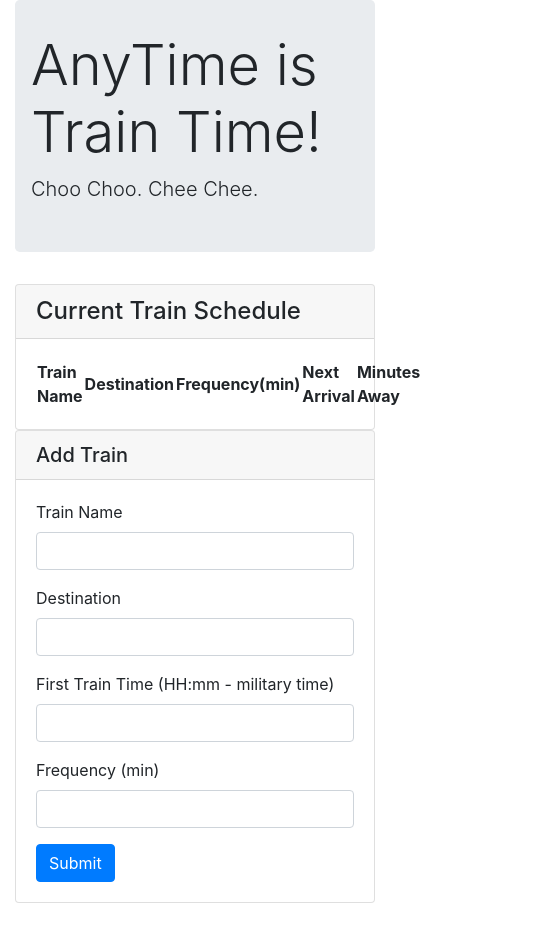
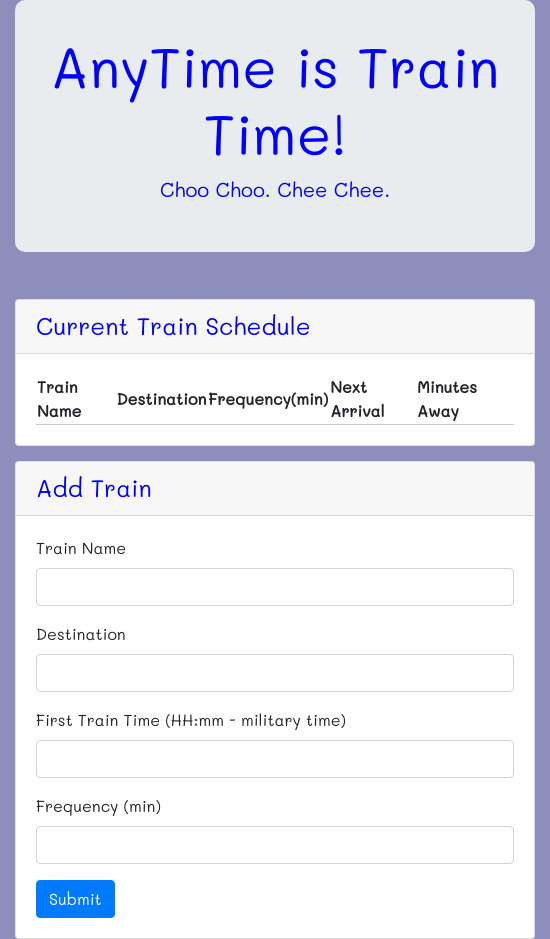
Before and after one commit to victorvasujoseph/train-schedule, a plain HTML site: page index.html in a window 390 px wide. Shown: the whole page, 550 px wide, since content can reach past the window. Before the commit the page ends 903 px from the top, so only its background shows below. Drawn offline with nearby package versions, Linux system fonts and the light colour scheme; no server answers.

Commit message:
final commit

```diff
--- a/assets/css/style.css
+++ b/assets/css/style.css
@@ -0,0 +1,28 @@
+body{
+    font-family: 'Mali', cursive;
+    background-color: rgb(142, 142, 189);
+}
+
+#div-display,#div-form{
+    margin-top:15px;
+}
+
+h4{
+    color:blue;
+}
+
+tr {
+    border-bottom: 1px solid #cccccc;
+}
+
+.jumbotron {
+    text-align: center;
+    border-radius: 10px;
+    color:blue;
+}
+
+@media screen and (max-width: 480px) {
+    .container{
+        width: 550px;
+    }
+}
--- a/assets/scripts/script.js
+++ b/assets/scripts/script.js
@@ -55,11 +55,22 @@ var getTimeObj = function(data){
 $("#submit").on("click", function () {
 
     event.preventDefault();
-    database.ref().push({
-        name: $("#text-train-name").val(),
-        destination: $("#text-destination").val().trim(),
-        time: $("#text-time").val().trim(),
-        frequency: $("#text-frequency").val().trim()
-    });
+    var trainName = $("#text-train-name").val().trim();
+    var destination = $("#text-destination").val().trim();
+    var trainTime = $("#text-time").val().trim();
+    var trainFrequency = $("#text-frequency").val().trim();
+
+    if(trainName.length === 0 || destination.length === 0 || trainTime.length === 0 || trainFrequency.length ===0){
+        alert("Train name, Destination, Train Time & Frequency are Mandatory");
+    }else{
+        console.log("push to firebase");
+        database.ref().push({
+            name: trainName,
+            destination: destination,
+            time: trainTime,
+            frequency: trainFrequency
+        });
+
+    }
 
 });
--- a/index.html
+++ b/index.html
@@ -6,6 +6,7 @@
     <meta http-equiv="X-UA-Compatible" content="ie=edge">
     <title>| Home Page</title>
     <link rel="stylesheet" href="https://stackpath.bootstrapcdn.com/bootstrap/4.1.3/css/bootstrap.min.css" integrity="sha384-MCw98/SFnGE8fJT3GXwEOngsV7Zt27NXFoaoApmYm81iuXoPkFOJwJ8ERdknLPMO" crossorigin="anonymous">
+    <link href="https://fonts.googleapis.com/css?family=Mali" rel="stylesheet">
     <link rel="stylesheet" href="assets/css/style.css">
 </head>
 <body>
@@ -21,13 +22,13 @@
             </div>
         </div>
 
-        <div class="row">
+        <div id="div-display" class="row">
             <div class="col-12">
                 <div class="card w-100">
                     <h4 class="card-header">Current Train Schedule</h4>
                         <div class="card-body">
                             <table style="width:100%">
-                            <tr>
+                            <tr id="table-header">
                                 <th>Train Name</th>
                                 <th>Destination</th>
                                 <th>Frequency(min)</th>
@@ -41,10 +42,10 @@
             </div>
         </div>
 
-        <div class="row">
+        <div id="div-form"  class="row">
             <div class="col-12">
                  <div class="card w-100">
-                    <h5 class="card-header">Add Train</h5>
+                    <h4 class="card-header">Add Train</h4>
                     <div class="card-body">
                         <form>
                             <div class="form-group">
```
